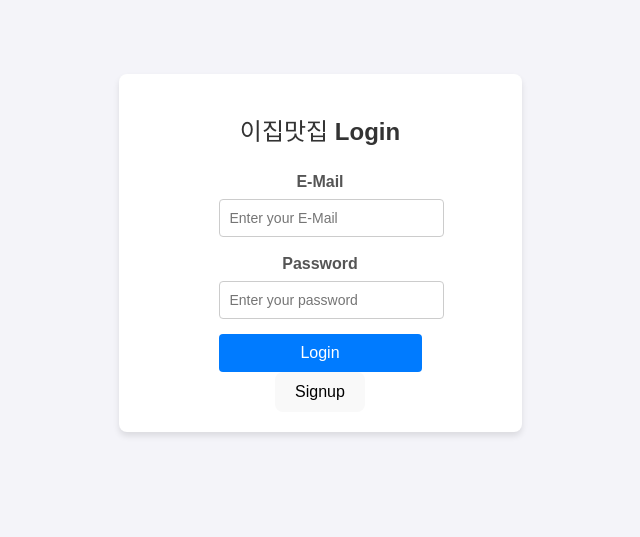
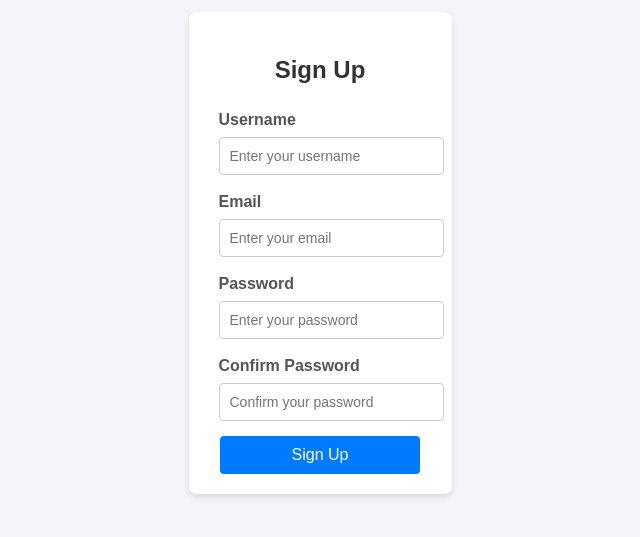
Before and after one commit to Sunhokim2/miniProject, a React (Vite) app in the folder frontProject/: page /signup in a window 1280 px wide. Shown: the part 179-716 px from the top of the page, without its empty margins (320-960 px from the left). Built offline with nearby package versions, Linux system fonts and the light colour scheme.

Commit message:
update signup page css,

```diff
--- a/frontProject/package.json
+++ b/frontProject/package.json
@@ -11,7 +11,8 @@
   },
   "dependencies": {
     "react": "^19.1.0",
-    "react-dom": "^19.1.0"
+    "react-dom": "^19.1.0",
+    "react-router-dom": "^7.6.0"
   },
   "devDependencies": {
     "@eslint/js": "^9.25.0",
--- a/frontProject/src/App.jsx
+++ b/frontProject/src/App.jsx
@@ -2,14 +2,26 @@ import { useState } from 'react'
 import reactLogo from './assets/react.svg'
 import viteLogo from '/vite.svg'
 import './css/App.css'
-import Login from './pages/Login.jsx'
+import Login from './pages/Login'
+import Signup from './pages/Signup'
+import { BrowserRouter, Route, Routes } from 'react-router-dom'
+// import { Route, Routes } from 'react-router-dom'
 
 function App() {
   const [count, setCount] = useState(0)
 
   return (
     <>
-      <Login />
+    <BrowserRouter>
+    {/* <Login></Login> */}
+    <Routes>
+
+      <Route path="/" element={<Login />} />
+      <Route path="/login" element={<Login />} />
+      <Route path="/signup" element={<Signup />} />
+
+    </Routes>
+    </BrowserRouter>
     </>
   )
 }
--- /dev/null
+++ b/frontProject/src/css/Signup.css
@@ -0,0 +1,73 @@
+body {
+    font-family: Arial, sans-serif;
+    background-color: #f4f4f9;
+    margin: 0;
+    padding: 0;
+}
+
+.signup-container {
+    display: flex;
+    justify-content: center;
+    align-items: center;
+    height: 100vh;
+    background-color: #f4f4f9;
+}
+
+.signup-box {
+    background: #ffffff;
+    padding: 20px 30px;
+    border-radius: 8px;
+    box-shadow: 0 4px 6px rgba(0, 0, 0, 0.1);
+    width: 100%;
+    max-width: 400px;
+    text-align: center;
+}
+
+h2 {
+    text-align: center;
+    margin-bottom: 20px;
+    color: #333333;
+}
+
+.form-group {
+    margin-bottom: 15px;
+    text-align: left;
+}
+
+label {
+    display: block;
+    margin-bottom: 5px;
+    font-weight: bold;
+    color: #555555;
+}
+
+input {
+    width: 100%;
+    padding: 10px;
+    border: 1px solid #cccccc;
+    border-radius: 4px;
+    font-size: 14px;
+}
+
+input:focus {
+    border-color: #007bff;
+    outline: none;
+}
+
+.signup-button {
+    width: 100%;
+    max-width: 200px;
+    padding: 10px;
+    background-color: #007bff;
+    color: #ffffff;
+    border: none;
+    border-radius: 4px;
+    font-size: 16px;
+    cursor: pointer;
+    transition: background-color 0.3s ease;
+    margin: 0 auto;
+}
+
+.signup-button:hover {
+    background-color: #0056b3;
+}
--- a/frontProject/src/pages/Login.jsx
+++ b/frontProject/src/pages/Login.jsx
@@ -1,5 +1,8 @@
 import React from 'react';
 import '../css/Login.css'; // Adjust the path as necessary
+import { Link } from 'react-router-dom';
+
+
 
 const Login = () => {
     return (
@@ -16,7 +19,7 @@ const Login = () => {
                         <input type="password" id="password" name="password" placeholder="Enter your password" required />
                     </div>
                     <button type="submit" className="login-button">Login</button>
-                    <button type="submit" className="signup-button">Signup</button>
+                    <Link to="/signup">회원가입</Link>
                 </form>
             </div>
         </div>
--- /dev/null
+++ b/frontProject/src/pages/Signup.jsx
@@ -0,0 +1,33 @@
+import React from 'react';
+import '../css/Signup.css'; // Adjust the path as necessary
+
+const Signup = () => {
+    return (
+        <div className="signup-container">
+            <div className="signup-box">
+                <h2>Sign Up</h2>
+                <form>
+                    <div className="form-group">
+                        <label htmlFor="username">Username</label>
+                        <input type="text" id="username" name="username" placeholder="Enter your username" required />
+                    </div>
+                    <div className="form-group">
+                        <label htmlFor="email">Email</label>
+                        <input type="email" id="email" name="email" placeholder="Enter your email" required />
+                    </div>
+                    <div className="form-group">
+                        <label htmlFor="password">Password</label>
+                        <input type="password" id="password" name="password" placeholder="Enter your password" required />
+                    </div>
+                    <div className="form-group">
+                        <label htmlFor="confirm-password">Confirm Password</label>
+                        <input type="password" id="confirm-password" name="confirm-password" placeholder="Confirm your password" required />
+                    </div>
+                    <button type="submit" className="signup-button">Sign Up</button>
+                </form>
+            </div>
+        </div>
+    );
+};
+
+export default Signup;
```
Also changed, not shown: 1 other file (tests, documents, lock files or other folders).
